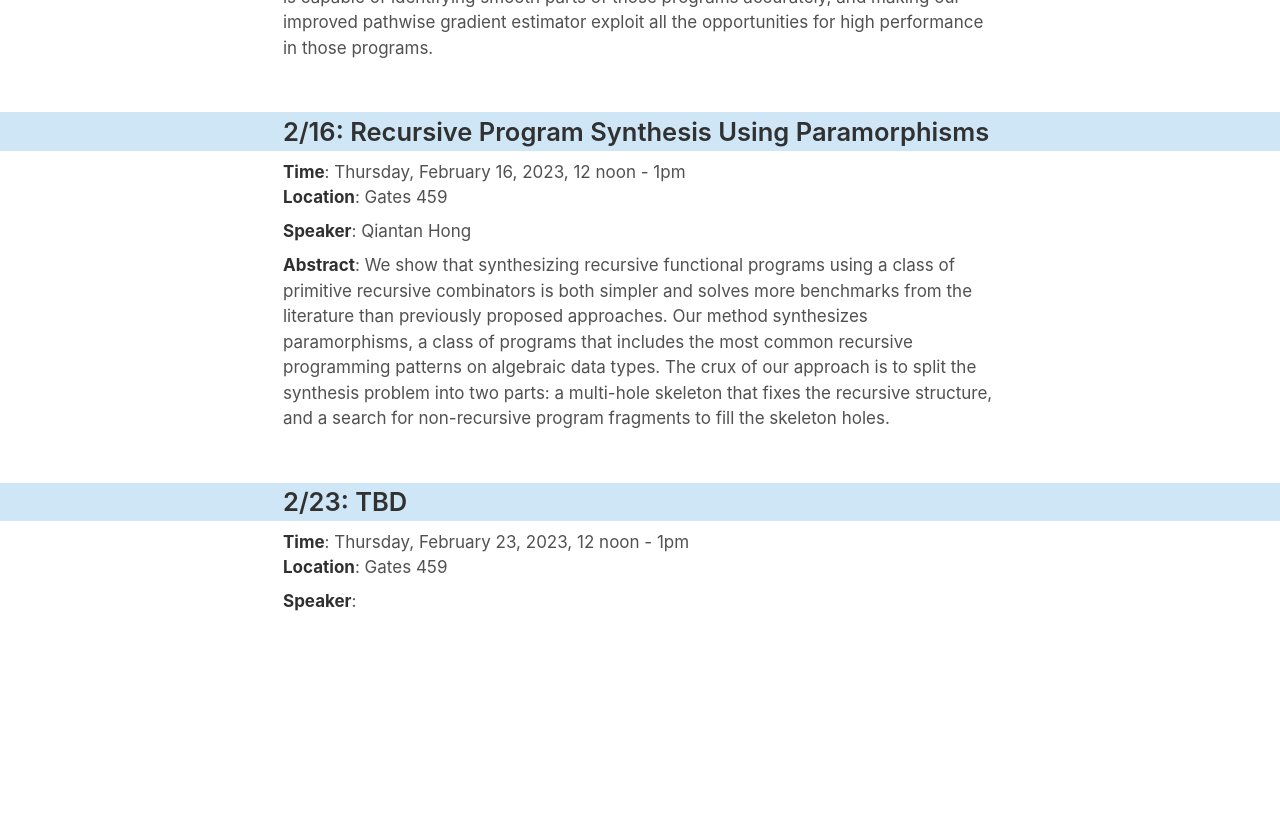
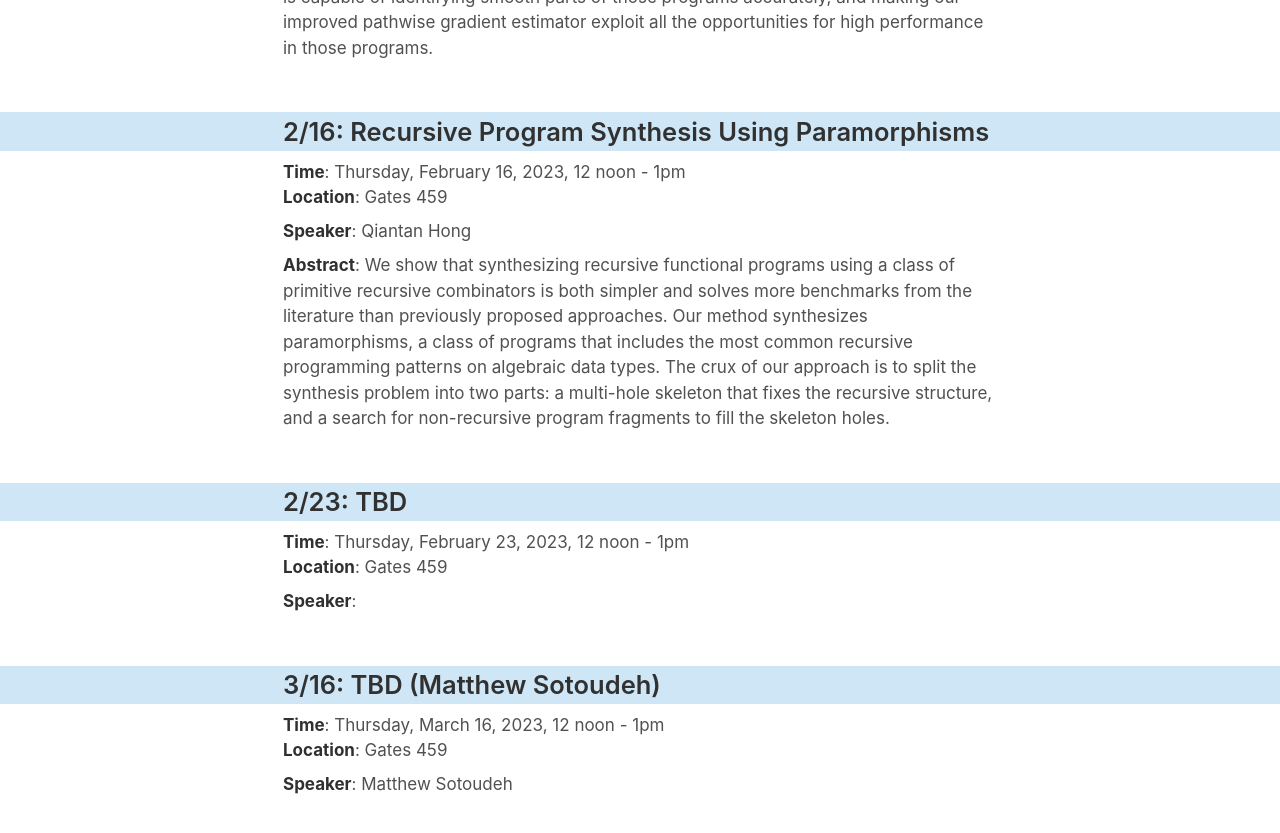
Before and after one commit to software-research-lunch/software-research-lunch.github.io, a Jekyll site: the page built from index.html, in a window 1280 px wide and 900 px high, scrolled down 2553 px. Shown: the top 833 px of the window. Built offline with Jekyll 4.4.1, drawn with Linux system fonts in a browser that asks for light colours; before the commit the page ends 3270 px from its top, so only the background shows below that.

Commit message:
add Matthew

```diff
--- a/_data/schedule.yml
+++ b/_data/schedule.yml
@@ -86,6 +86,12 @@ y23_winter:
     title: ""
     speaker: ""
     bio: ""
+    food: ""
+  - date: "2023-03-16"
+    abstract: ""
+    title: ""
+    speaker: "Matthew Sotoudeh"
+    bio: "Matthew Sotoudeh is a second year PhD student working with Dawson Engler. His research interests include program analysis, verification, and understanding."
     food: ""
 
 y22_fall:
```
